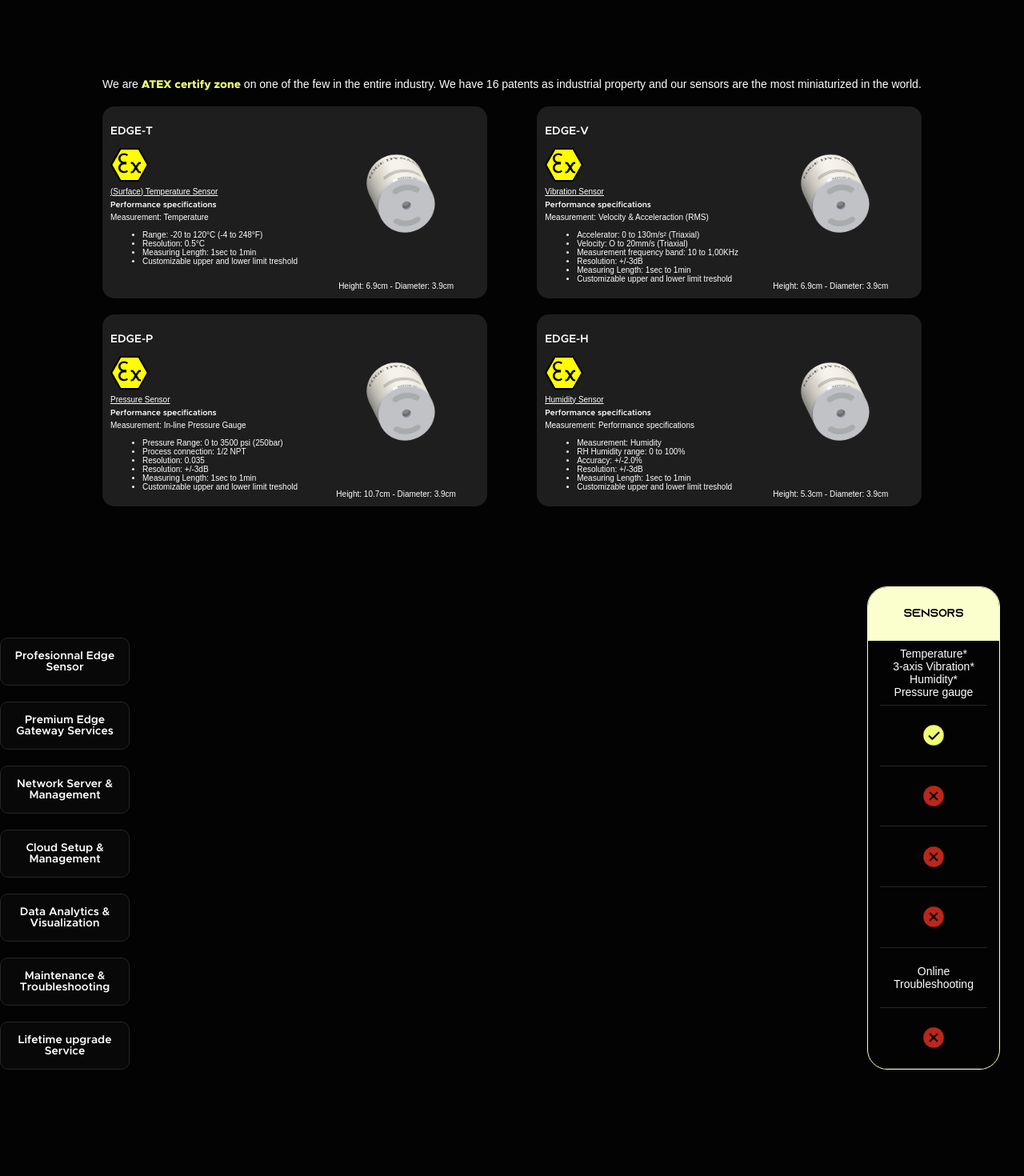
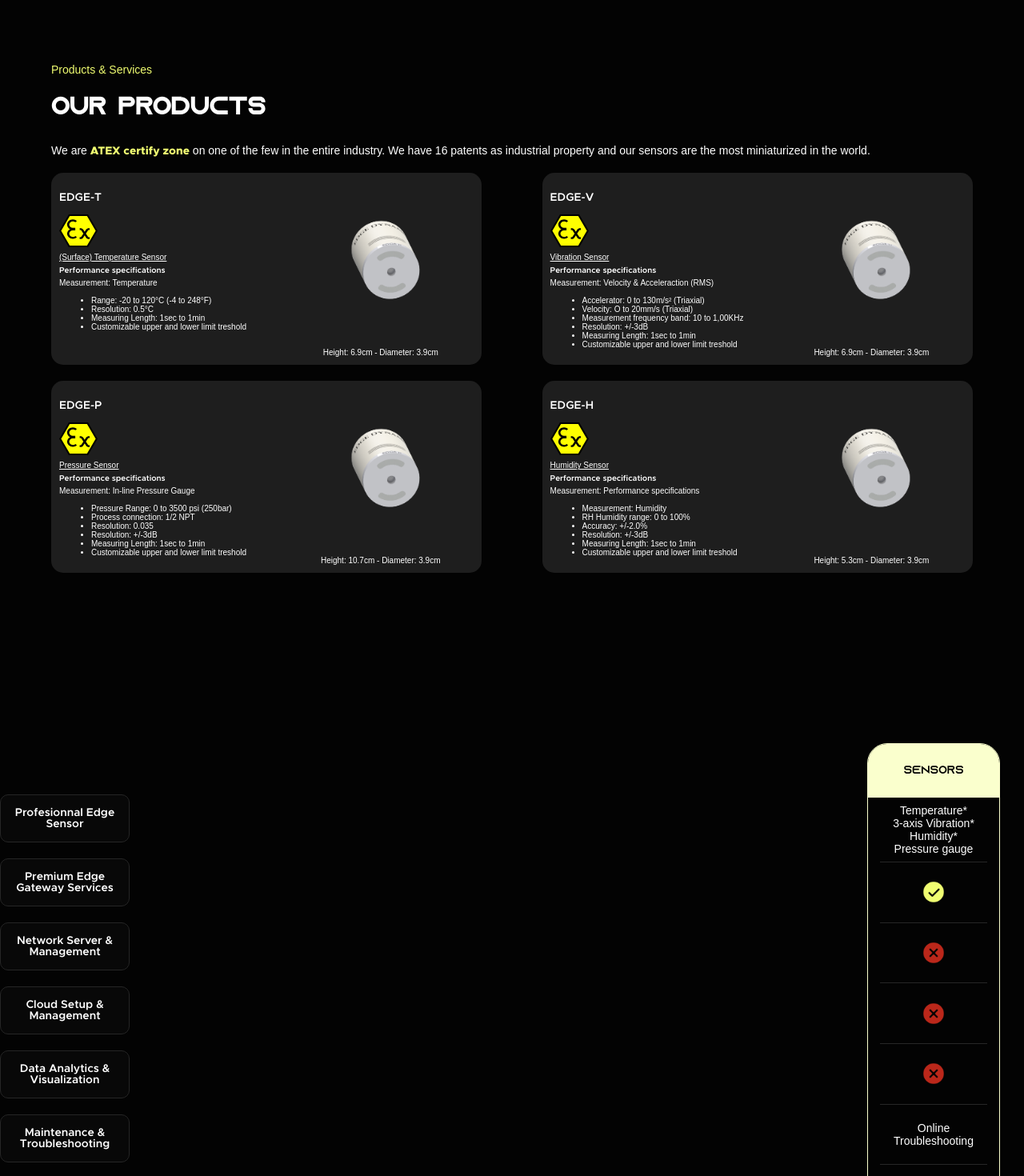
Before and after one commit to Guts6667/Blob-Next-EdgeDynamics, a Next.js app: page / in a window 1280 px wide. Shown: the part 3500-4970 px from the top of the page at 80% size. Before the commit the page ends 4837 px from the top, so only its background shows below. Built offline with nearby package versions, Linux system fonts and the light colour scheme; a web font is replaced by a local one.

Commit message:
V.0.2
Fixed products ✅

```diff
--- a/src/components/CarouselItem/index.jsx
+++ b/src/components/CarouselItem/index.jsx
@@ -1,55 +1,62 @@
-import style from "./CarouserlItem.module.scss"
+import style from "./CarouserlItem.module.scss";
+const CarouselItem = ({
+  type,
+  premium,
+  network,
+  cloud,
+  analytic,
+  maintenance,
+  service,
+  color,
+}) => {
+  const itemStyle = {
+    border: `solid 1px ${color}`,
+  };
+  const itemTitleStyle = {
+    backgroundColor: color,
+  };
 
-const CarouselItem = ({type, premium, network, cloud, analytic, maintenance, service, color}) => {
-
-    const itemStyle = {
-        border: `solid 1px ${color}`
-    }
-    const itemTitleStyle = {
-        backgroundColor : color
-    }
-
-    return(
+  return (
     <div className={style.item} style={itemStyle}>
       <div className={style.item_title} style={itemTitleStyle}>
+        <span>{type}</span>
+      </div>
+      <div className={style.item_cell}>
         <span>
-                    {type}
+          Temperature*
+          <br />
+          3-axis Vibration*
+          <br />
+          Humidity*
+          <br />
+          Pressure gauge
+          <br />
         </span>
       </div>
       <div className={style.item_cell}>
-                <span>
-                Temperature*<br/>
-                3-axis Vibration*<br/>
-                Humidity*<br/>
-                Pressure gauge<br/>
-                </span>
+        {premium && <img src="/assets/valid.svg" alt="Icon valid" />}
       </div>
       <div className={style.item_cell}>
-                {premium && <img src="/assets/valid.svg" alt="Icon valid"/>}
+        {network && <span>{network}</span>}
+        {!network && <img src="/assets/invalid.svg" alt="Icon valid" />}
       </div>
       <div className={style.item_cell}>
-                { network && ( <span>{network}</span> )}
-                {!network && <img src="/assets/invalid.svg" alt="Icon valid"/>}
+        {!cloud && <img src="/assets/invalid.svg" alt="Icon valid" />}
+        {cloud && <span>{cloud}</span>}
       </div>
       <div className={style.item_cell}>
-            {!cloud && <img src="/assets/invalid.svg" alt="Icon valid"/>}
-            { cloud && (<span>{cloud}</span>) }
+        {analytic && <span>{analytic}</span>}
+        {!analytic && <img src="/assets/invalid.svg" alt="Icon valid" />}
       </div>
       <div className={style.item_cell}>
-                {analytic && ( <span>{analytic}</span>)}
-                {!analytic && <img src="/assets/invalid.svg" alt="Icon valid"/>}
+        <span>{maintenance}</span>
       </div>
       <div className={style.item_cell}>
-                <span>
-                    {maintenance}
-                </span>
-            </div>
-            <div className={style.item_cell}>
-                {!service && <img src="/assets/invalid.svg" alt="Icon valid"/>}
-                {service && ( <span>{service}</span>)}
+        {!service && <img src="/assets/invalid.svg" alt="Icon valid" />}
+        {service && <span>{service}</span>}
       </div>
     </div>
-    )
-}
+  );
+};
 
 export default CarouselItem;
--- a/src/components/Header/header.jsx
+++ b/src/components/Header/header.jsx
@@ -8,8 +8,6 @@ const Header = () => {
 const burgerRef = useRef(null)
   const handleBtn = () => {
     setIsOpen(!isOpen);
-    console.log(burgerRef.current);
-    console.log(isOpen);
     if (burgerRef.current) {
         burgerRef.current.classList.toggle("open");
       }
--- a/src/components/OurCompany/index.jsx
+++ b/src/components/OurCompany/index.jsx
@@ -2,7 +2,7 @@ import style from "./OurCompany.module.scss"
 
 export default function OurCompany() {
   return (
-    <section className={style.container__ourCompany}>
+    <section className={style.container__ourCompany} id="about">
       <div className={style.container__ourCompany_title}>
         <span className="section_title">About us</span>
         <h2>OUR COMPANY</h2>
--- a/src/components/OurProducts/OurProducts.module.scss
+++ b/src/components/OurProducts/OurProducts.module.scss
@@ -1,5 +1,21 @@
+.container__ourProducts {
+  padding-top: 50px;
+  padding-left: 5%;
+  padding-right: 5%;
+  justify-content: center;
+  min-height: 100vh;
+  &_title {
+    span {
+      color: #f0fd71;
+    }
+    h2 {
+      text-align: left;
+    }
+  }
+}
+
+
 .container__product {
-  padding: 50px 10% 50px 10%;
   &_description {
     strong {
       color: #f0fd71;
--- a/src/components/OurProducts/index.jsx
+++ b/src/components/OurProducts/index.jsx
@@ -1,81 +1,130 @@
-import style from "./OurProducts.module.scss"
+import style from "./OurProducts.module.scss";
+import React from "react";
+
 export default function OurProducts() {
   const Sensors = [
     {
-            id:"53ERGD",
+      id: "53ERGD",
       title: "EDGE-T",
       type: "(Surface) Temperature Sensor",
       measurement: "Temperature",
-            specs: ["Range: -20 to 120°C (-4 to 248°F)", "Resolution: 0.5°C", "Measuring Length: 1sec to 1min", "Customizable upper and lower limit treshold"],
+      specs: [
+        "Range: -20 to 120°C (-4 to 248°F)",
+        "Resolution: 0.5°C",
+        "Measuring Length: 1sec to 1min",
+        "Customizable upper and lower limit treshold",
+      ],
       height: "6.9",
-            diameter:"3.9",
-            picture: "Edge-H.png"
+      diameter: "3.9",
+      picture: "Edge-H.png",
     },
     {
-            id:"7YHTG",
+      id: "7YHTG",
       title: "EDGE-V",
       type: "Vibration Sensor",
       measurement: "Velocity & Acceleraction (RMS)",
-            specs: ["Accelerator: 0 to 130m/s² (Triaxial)", "Velocity: O to 20mm/s (Triaxial)", "Measurement frequency band: 10 to 1,00KHz", "Resolution: +/-3dB", "Measuring Length: 1sec to 1min", "Customizable upper and lower limit treshold"],
+      specs: [
+        "Accelerator: 0 to 130m/s² (Triaxial)",
+        "Velocity: O to 20mm/s (Triaxial)",
+        "Measurement frequency band: 10 to 1,00KHz",
+        "Resolution: +/-3dB",
+        "Measuring Length: 1sec to 1min",
+        "Customizable upper and lower limit treshold",
+      ],
       height: "6.9",
-            diameter:"3.9",
-            picture: "Edge-H.png"
+      diameter: "3.9",
+      picture: "Edge-H.png",
     },
     {
-            id:"89IKJ",
+      id: "89IKJ",
       title: "EDGE-P",
       type: "Pressure Sensor",
       measurement: "In-line Pressure Gauge",
-            specs: ["Pressure Range: 0 to 3500 psi (250bar)", "Process connection: 1/2 NPT", "Resolution: 0.035", "Resolution: +/-3dB", "Measuring Length: 1sec to 1min", "Customizable upper and lower limit treshold"],
+      specs: [
+        "Pressure Range: 0 to 3500 psi (250bar)",
+        "Process connection: 1/2 NPT",
+        "Resolution: 0.035",
+        "Resolution: +/-3dB",
+        "Measuring Length: 1sec to 1min",
+        "Customizable upper and lower limit treshold",
+      ],
       height: "10.7",
-            diameter:"3.9",
-            picture: "Edge-H.png"
+      diameter: "3.9",
+      picture: "Edge-H.png",
     },
     {
-            id:"345ET",
+      id: "345ET",
       title: "EDGE-H",
       type: "Humidity Sensor",
       measurement: "Performance specifications",
-            specs: ["Measurement: Humidity", "RH Humidity range: 0 to 100%", "Accuracy: +/-2.0%", "Resolution: +/-3dB", "Measuring Length: 1sec to 1min", "Customizable upper and lower limit treshold"],
+      specs: [
+        "Measurement: Humidity",
+        "RH Humidity range: 0 to 100%",
+        "Accuracy: +/-2.0%",
+        "Resolution: +/-3dB",
+        "Measuring Length: 1sec to 1min",
+        "Customizable upper and lower limit treshold",
+      ],
       height: "5.3",
-            diameter:"3.9",
-            picture: "Edge-H.png"
+      diameter: "3.9",
+      picture: "Edge-H.png",
     },
-    ]
-        return(
+  ];
+  return (
+    <React.Fragment>
+      <div className={style.container__ourProducts} id="products">
+        <div className={style.container__ourProducts_title}>
+          <span>Products & Services</span>
+          <h2>Our Products</h2>
+        </div>
         <section className={style.container__product}>
-                <p className={style.container__product_description}>We are <strong>ATEX certify zone</strong> on one of the few in the entire industry. We have 16 patents as industrial property and our sensors are the most miniaturized in the world.</p>
+        <p className={style.container__product_description}>
+          We are <strong>ATEX certify zone</strong> on one of the few in the
+          entire industry. We have 16 patents as industrial property and our
+          sensors are the most miniaturized in the world.
+        </p>
         <div className={style.container__product_content}>
           {Sensors.map((sensor) => {
-                        return(
-                        <article className={style.box__product} key={`${sensor.id}-${sensor.title}`} >
+            return (
+              <article
+                className={style.box__product}
+                key={`${sensor.id}-${sensor.title}`}
+              >
                 <div className={style.box__product_description}>
                   <div className={style.box__product_title}>
                     <h3>{sensor.title}</h3>
                     <img src="/assets/EX-logo.svg" alt="Logo ATEX" />
                   </div>
                   <div className={style.box__product_infos}>
-                                <span className={style.type}>{sensor.type}</span><br/>
-                                <span><strong>Performance specifications</strong></span><br/>
+                    <span className={style.type}>{sensor.type}</span>
+                    <br />
+                    <span>
+                      <strong>Performance specifications</strong>
+                    </span>
+                    <br />
                     <span>Measurement: {sensor.measurement}</span>
                     <ul>
                       {sensor.specs.map((element) => {
-                                        return(
+                        return (
                           <li key={`${sensor.id}-${element}`}>{element}</li>
-                                        )
+                        );
                       })}
                     </ul>
                   </div>
                 </div>
                 <div className={style.box__product_picture}>
                   <img src="/assets/Edge-H.png" alt={sensor.title} />
-                                <span>Height: {sensor.height}cm - Diameter: {sensor.diameter}cm</span>
+                  <span>
+                    Height: {sensor.height}cm - Diameter: {sensor.diameter}cm
+                  </span>
                 </div>
               </article>
-                        )
+            );
           })}
         </div>
       </section>
-        )
+      </div>
 
+    </React.Fragment>
+  );
 }
--- a/src/components/Specifications/index.jsx
+++ b/src/components/Specifications/index.jsx
@@ -1,9 +1,14 @@
 import CarouselItem from "../CarouselItem";
 import style from "./Specifications.module.scss";
-import { useState } from "react";
+import { useState, useRef } from "react";
 export default function Specifications() {
   const [index, setIndex] = useState(0);
 
+  const itemRef = useRef(null);
+  const test = () => {
+    console.log("current: ", itemRef.current)
+    console.log("ref: ", itemRef)
+  }
   const sensors = [
     {
       id: "6H6GFd",
@@ -93,6 +98,8 @@ export default function Specifications() {
           maintenance={sensors[currentIndex].maintenance}
           service={sensors[currentIndex].service}
           color={sensors[currentIndex].color}
+          ref={itemRef}
+          onClick={test}
         />
         <div className={style.container__specs_dot}></div>
         {/* {sensors.map((sensor) => {
```
Lines whose indentation alone changed are shown as unchanged.
